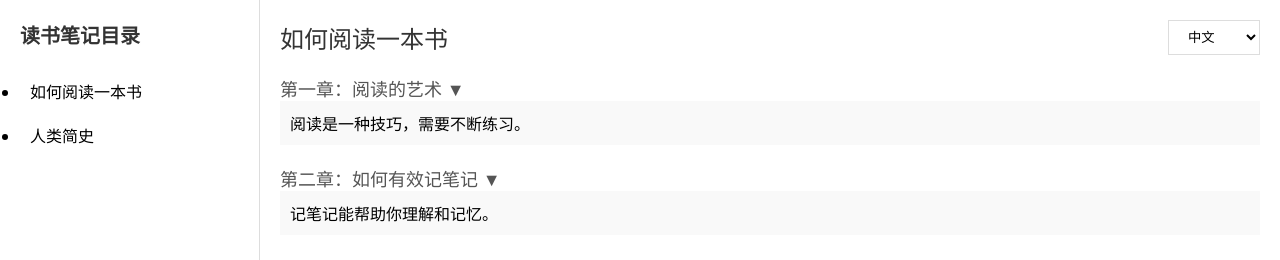
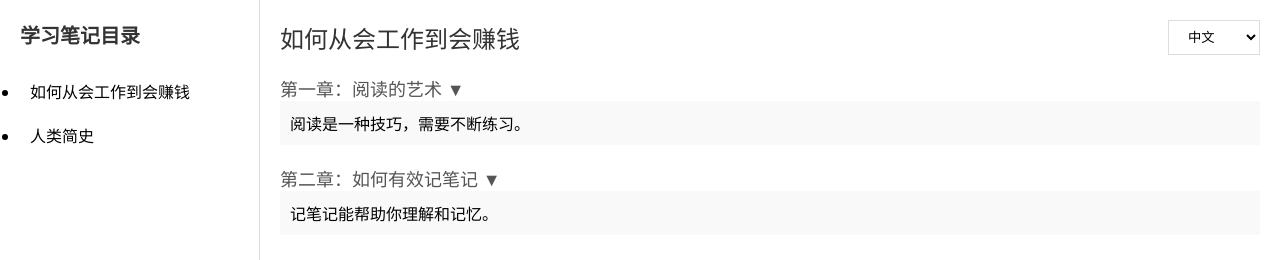
Before and after one commit to twologbook/notes, a plain HTML site: page index.html in a window 1280 px wide. Shown: the top 260 px of the page. Drawn offline with Linux system fonts and the light colour scheme.

Commit message:
Update title index.html

```diff
--- a/index.html
+++ b/index.html
@@ -81,9 +81,9 @@
     <script>
         const translations = {
             'zh': {
-                'notesDirectory': '读书笔记目录',
+                'notesDirectory': '学习笔记目录',
                 'notes': {
-                    'note1': { title: '如何阅读一本书', chapters: [
+                    'note1': { title: '如何从会工作到会赚钱', chapters: [
                         { title: '第一章：阅读的艺术', content: '阅读是一种技巧，需要不断练习。' },
                         { title: '第二章：如何有效记笔记', content: '记笔记能帮助你理解和记忆。' }
                     ] },
@@ -94,9 +94,9 @@
                 }
             },
             'en': {
-                'notesDirectory': 'Reading Notes',
+                'notesDirectory': 'Learning Notes',
                 'notes': {
-                    'note1': { title: 'How to Read a Book', chapters: [
+                    'note1': { title: 'How to go from being able to work to being able to make money', chapters: [
                         { title: 'Chapter 1: The Art of Reading', content: 'Reading is a skill that requires practice.' },
                         { title: 'Chapter 2: Effective Note-Taking', content: 'Taking notes enhances comprehension and memory.' }
                     ] },
@@ -107,9 +107,9 @@
                 }
             },
             'ja': {
-                'notesDirectory': '読書ノート一覧',
+                'notesDirectory': '学習ノート一覧',
                 'notes': {
-                    'note1': { title: '本の読み方', chapters: [
+                    'note1': { title: '働ける状態から稼げる状態になるまで', chapters: [
                         { title: '第1章：読書の技術', content: '読書はスキルであり、練習が必要です。' },
                         { title: '第2章：効果的なメモの取り方', content: 'メモを取ることで理解と記憶が向上します。' }
                     ] },
```
